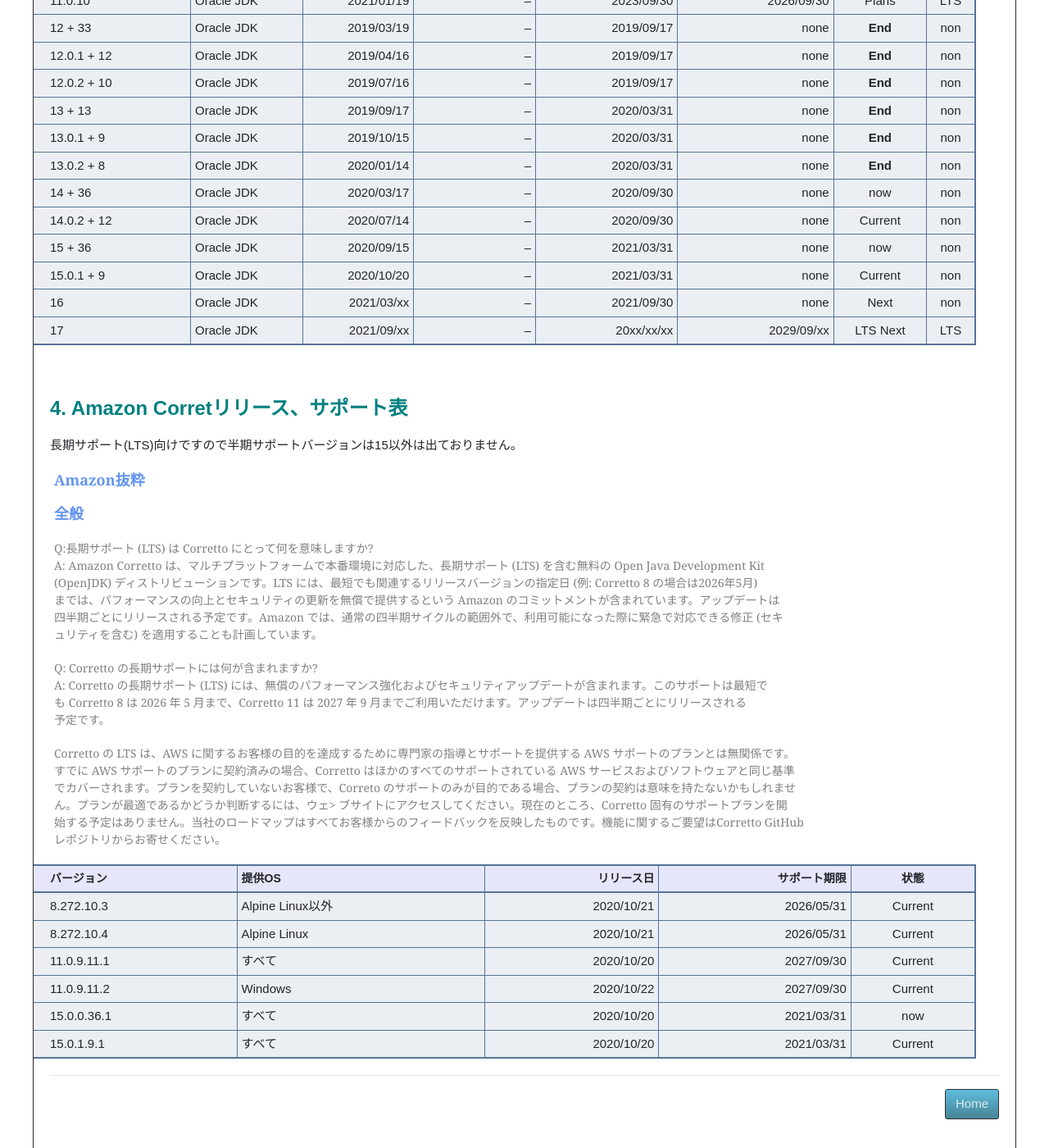
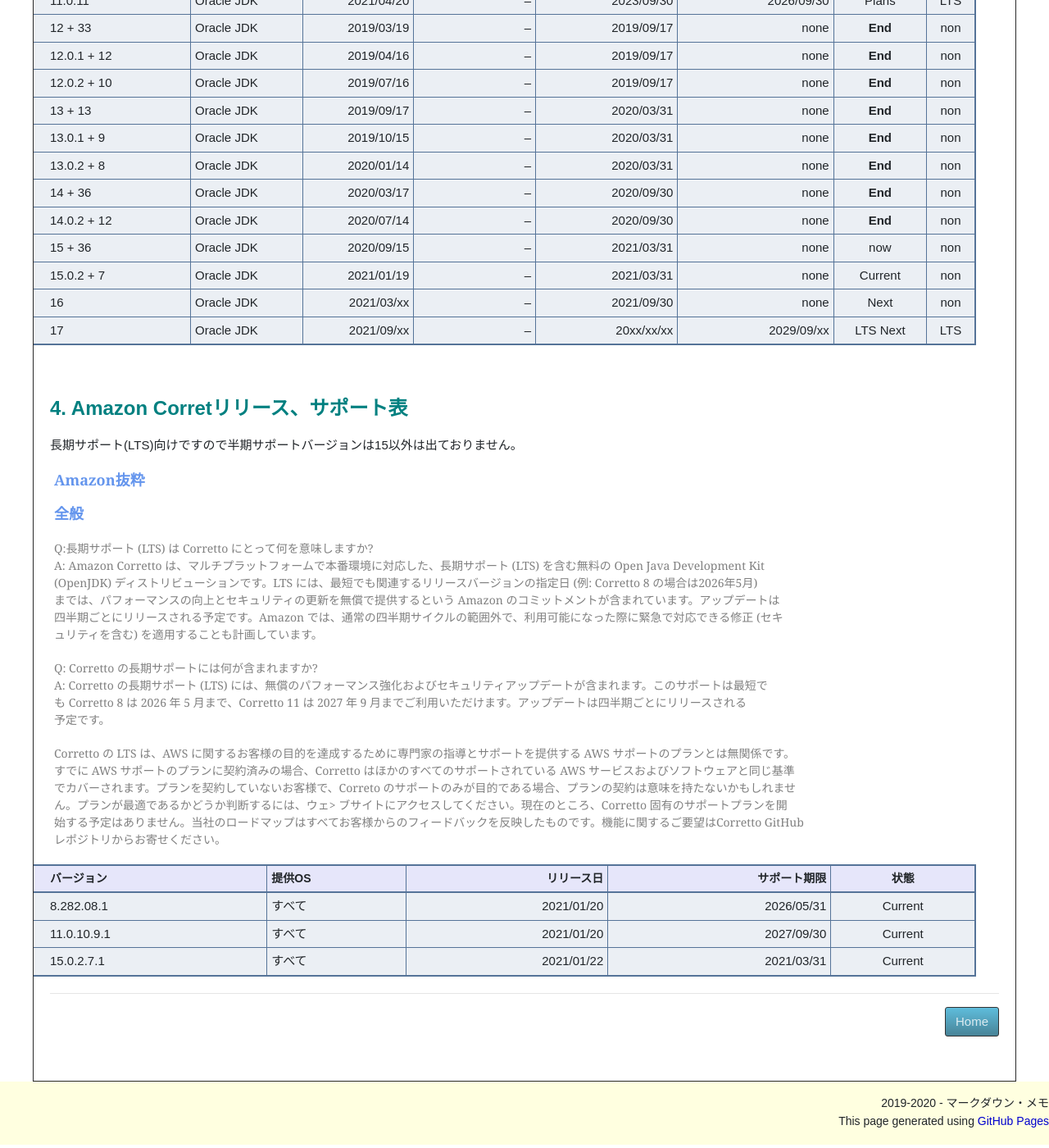
Before and after one commit to fuchu-pheasant01/fuchu-pheasant01.github.io, a Jekyll site: the page built from Contents/Java/JdkSupport.md, in a window 1280 px wide and 1400 px high, scrolled down 1689 px. Shown: the whole window at 82% size. Built offline with Jekyll 4.4.1, drawn with Linux system fonts in a browser that asks for light colours; emoji names are drawn with the system emoji font; some of the changed text lies outside the part shown.

Commit message:
Win210123

```diff
--- a/Contents/Java/JdkSupport.md
+++ b/Contents/Java/JdkSupport.md
@@ -3,7 +3,7 @@ layout: default
 title: ":newspaper: Oracle Java"
 description: ":paperclip: Oracle Java Development Kit リリース、サポート表"
 date: "2020/05/17"
-lastmod: "2020/10/24"
+lastmod: "2021/01/23"
 ---
 
 ## 0. はじめに
@@ -47,8 +47,8 @@ Java6は2013年2月の6u37リリースで無料サポートを終了しJava7は2
 | 1.7.0_80      | Oracle JDK | 2015/04/14 |            2015/04/30 |                 2019/07/31 |                  2022/07/31 |  Current |  -- |
 | 1.7.0_281-b06 | Oracle JDK | 2020/10/20 |            2015/04/30 |                 2019/07/31 |                  2022/07/31 |  Current |  -- |
 | 1.8.0         | Oracle JDK | 2014/03/18 |            2019/01/31 |                 2022/03/31 |                  2030/12/31 |    now   |  -- |
-| 1.8.0_271-b09 | Oracle JDK | 2020/10/20 |                    -- |                 2022/03/31 |                  2030/12/31 |  Current |  -- |
-| 1.8.0_281-b09 | Oracle JDK | 2021/01/19 |                    -- |                 2022/03/31 |                  2030/12/31 |   Plans  |  -- |
+| 1.8.0_281-b09 | Oracle JDK | 2021/01/19 |                    -- |                 2022/03/31 |                  2030/12/31 |  Current |  -- |
+| 1.8.0_291-b09 | Oracle JDK | 2021/04/20 |                    -- |                 2022/03/31 |                  2030/12/31 |   Plans  |  -- |
 | 9 + 181       | Oracle JDK | 2017/09/21 |            2018/03/20 |                 2018/03/20 |                        none |  **End** | non |
 | 9.0.1 + 11    | Oracle JDK | 2017/10/17 |            2018/03/20 |                 2018/03/20 |                        none |  **End** | non |
 | 9.0.4 + 11    | Oracle JDK | 2018/01/16 |            2018/03/20 |                 2018/03/20 |                        none |  **End** | non |
@@ -56,18 +56,18 @@ Java6は2013年2月の6u37リリースで無料サポートを終了しJava7は2
 | 10.0.1 + 10   | Oracle JDK | 2018/04/17 |            2018/09/25 |                 2018/09/25 |                        none |  **End** | non |
 | 10.0.2 + 13   | Oracle JDK | 2018/07/17 |            2018/09/25 |                 2018/09/25 |                        none |  **End** | non |
 | 11            | Oracle JDK | 2018/09/25 |                    -- |                 2023/09/30 |                  2026/09/30 |    now   | LTS |
-| 11.0.9 + 7    | Oracle JDK | 2020/10/20 |                    -- |                 2023/09/30 |                  2026/09/30 |  Current | LTS |
-| 11.0.10       | Oracle JDK | 2021/01/19 |                    -- |                 2023/09/30 |                  2026/09/30 |   Plans  | LTS |
+| 11.0.10 + 8   | Oracle JDK | 2021/01/19 |                    -- |                 2023/09/30 |                  2026/09/30 |  Current | LTS |
+| 11.0.11       | Oracle JDK | 2021/04/20 |                    -- |                 2023/09/30 |                  2026/09/30 |   Plans  | LTS |
 | 12 + 33       | Oracle JDK | 2019/03/19 |                    -- |                 2019/09/17 |                        none |  **End** | non |
 | 12.0.1 + 12   | Oracle JDK | 2019/04/16 |                    -- |                 2019/09/17 |                        none |  **End** | non |
 | 12.0.2 + 10   | Oracle JDK | 2019/07/16 |                    -- |                 2019/09/17 |                        none |  **End** | non |
 | 13 + 13       | Oracle JDK | 2019/09/17 |                    -- |                 2020/03/31 |                        none |  **End** | non |
 | 13.0.1 + 9    | Oracle JDK | 2019/10/15 |                    -- |                 2020/03/31 |                        none |  **End** | non |
 | 13.0.2 + 8    | Oracle JDK | 2020/01/14 |                    -- |                 2020/03/31 |                        none |  **End** | non |
-| 14 + 36       | Oracle JDK | 2020/03/17 |                    -- |                 2020/09/30 |                        none |    now   | non |
-| 14.0.2 + 12   | Oracle JDK | 2020/07/14 |                    -- |                 2020/09/30 |                        none |  Current | non |
+| 14 + 36       | Oracle JDK | 2020/03/17 |                    -- |                 2020/09/30 |                        none |  **End** | non |
+| 14.0.2 + 12   | Oracle JDK | 2020/07/14 |                    -- |                 2020/09/30 |                        none |  **End** | non |
 | 15 + 36       | Oracle JDK | 2020/09/15 |                    -- |                 2021/03/31 |                        none |    now   | non |
-| 15.0.1 + 9    | Oracle JDK | 2020/10/20 |                    -- |                 2021/03/31 |                        none |  Current | non |
+| 15.0.2 + 7    | Oracle JDK | 2021/01/19 |                    -- |                 2021/03/31 |                        none |  Current | non |
 | 16            | Oracle JDK | 2021/03/xx |                    -- |                 2021/09/30 |                        none |   Next   | non |
 | 17            | Oracle JDK | 2021/09/xx |                    -- |                 20xx/xx/xx |                  2029/09/xx | LTS Next | LTS |
 
@@ -102,11 +102,8 @@ Java6は2013年2月の6u37リリースで無料サポートを終了しJava7は2
 
 | バージョン       | 提供OS           |      リリース日 |     サポート期限 |    状態   |
 | :---------- | :------------- | ---------: | ---------: | :-----: |
-| 8.272.10.3  | Alpine Linux以外 | 2020/10/21 | 2026/05/31 | Current |
-| 8.272.10.4  | Alpine Linux   | 2020/10/21 | 2026/05/31 | Current |
-| 11.0.9.11.1 | すべて            | 2020/10/20 | 2027/09/30 | Current |
-| 11.0.9.11.2 | Windows        | 2020/10/22 | 2027/09/30 | Current |
-| 15.0.0.36.1 | すべて            | 2020/10/20 | 2021/03/31 |   now   |
-| 15.0.1.9.1  | すべて            | 2020/10/20 | 2021/03/31 | Current |
+| 8.282.08.1  | すべて            | 2021/01/20 | 2026/05/31 | Current |
+| 11.0.10.9.1 | すべて            | 2021/01/20 | 2027/09/30 | Current |
+| 15.0.2.7.1  | すべて            | 2021/01/22 | 2021/03/31 | Current |
 
 * * *
```
Also changed, not shown: Contents/Oracle/OracleDbSupport.md (+9 -9 lines), Contents/Support/MicrosoftOs.md (+2 -2 lines).
